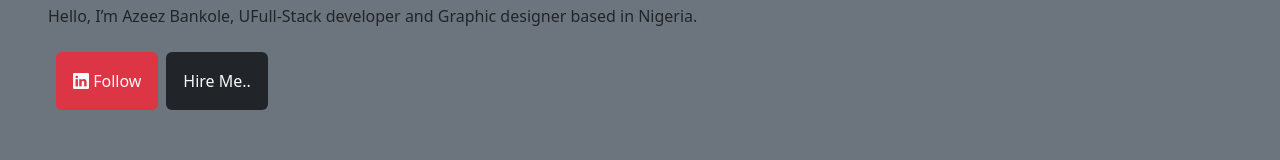
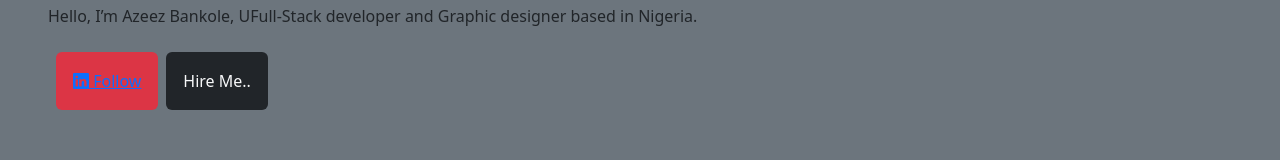
Before and after one commit to Azeezbank/MyPortfolio, a React (Create React App) app: page / in a window 1280 px wide. Shown: the part 270-430 px from the top of the page. Built offline with nearby package versions, Linux system fonts and the light colour scheme.

Commit message:
Update LandingPage.js

```diff
--- a/src/Components/LandingPage.js
+++ b/src/Components/LandingPage.js
@@ -18,7 +18,8 @@ const LandingPage = () => {
         </p>
         <div className="flex">
           <button className="btn bg-danger text-light p-3 m-2">
-            <i className='bi bi-linkedin'></i> Follow
+            <a href='https://www.linkedin.com/in/bankole-azeez-babatunde-9a59772a8?utm_source=share&utm_campaign=share_via&utm_content=profile&utm_medium=android_app'>
+            <i className='bi bi-linkedin'></i> Follow</a>
           </button>
           <button className="btn bg-dark text-light p-3">Hire Me..</button>
         </div>
```
